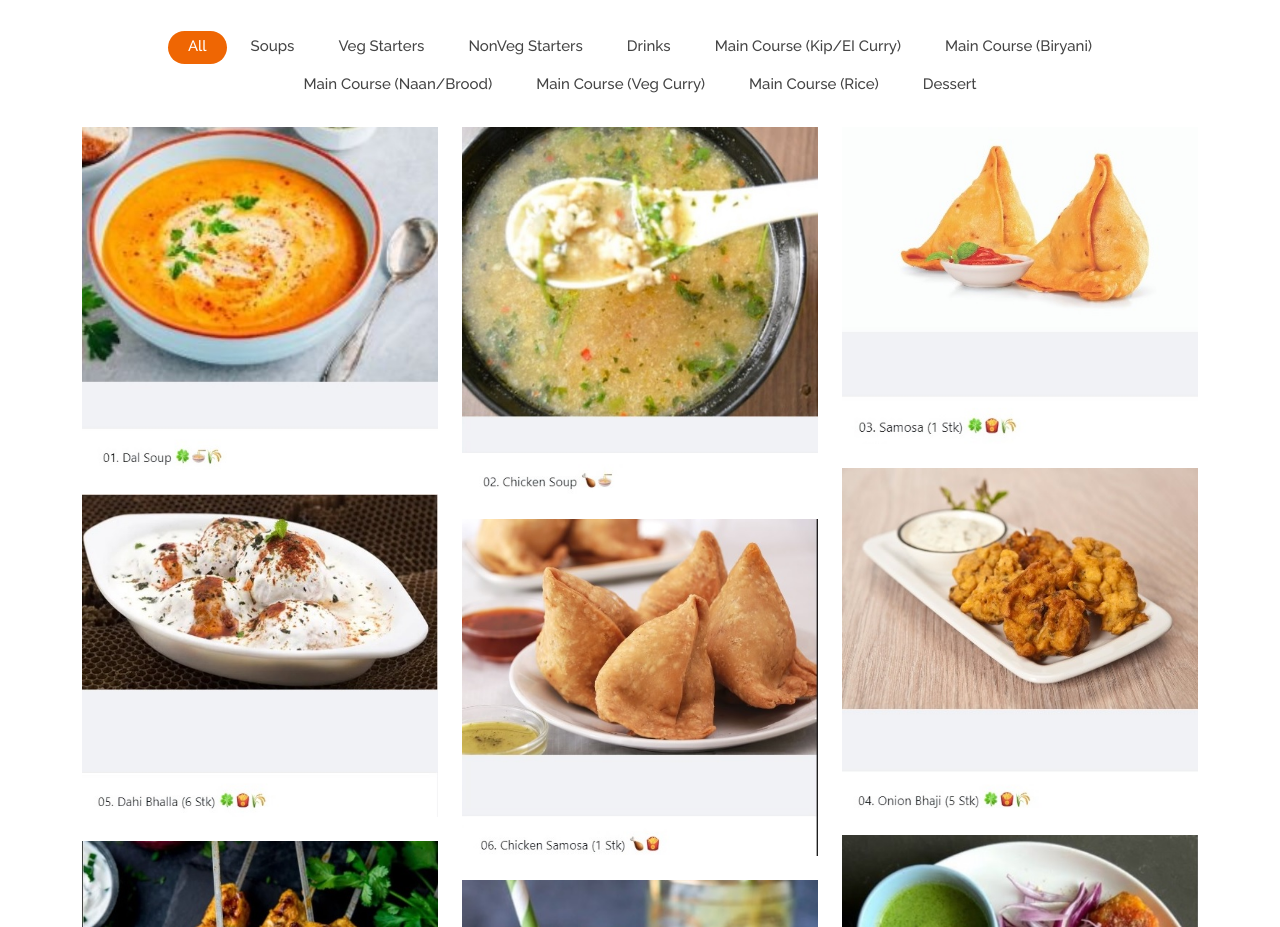
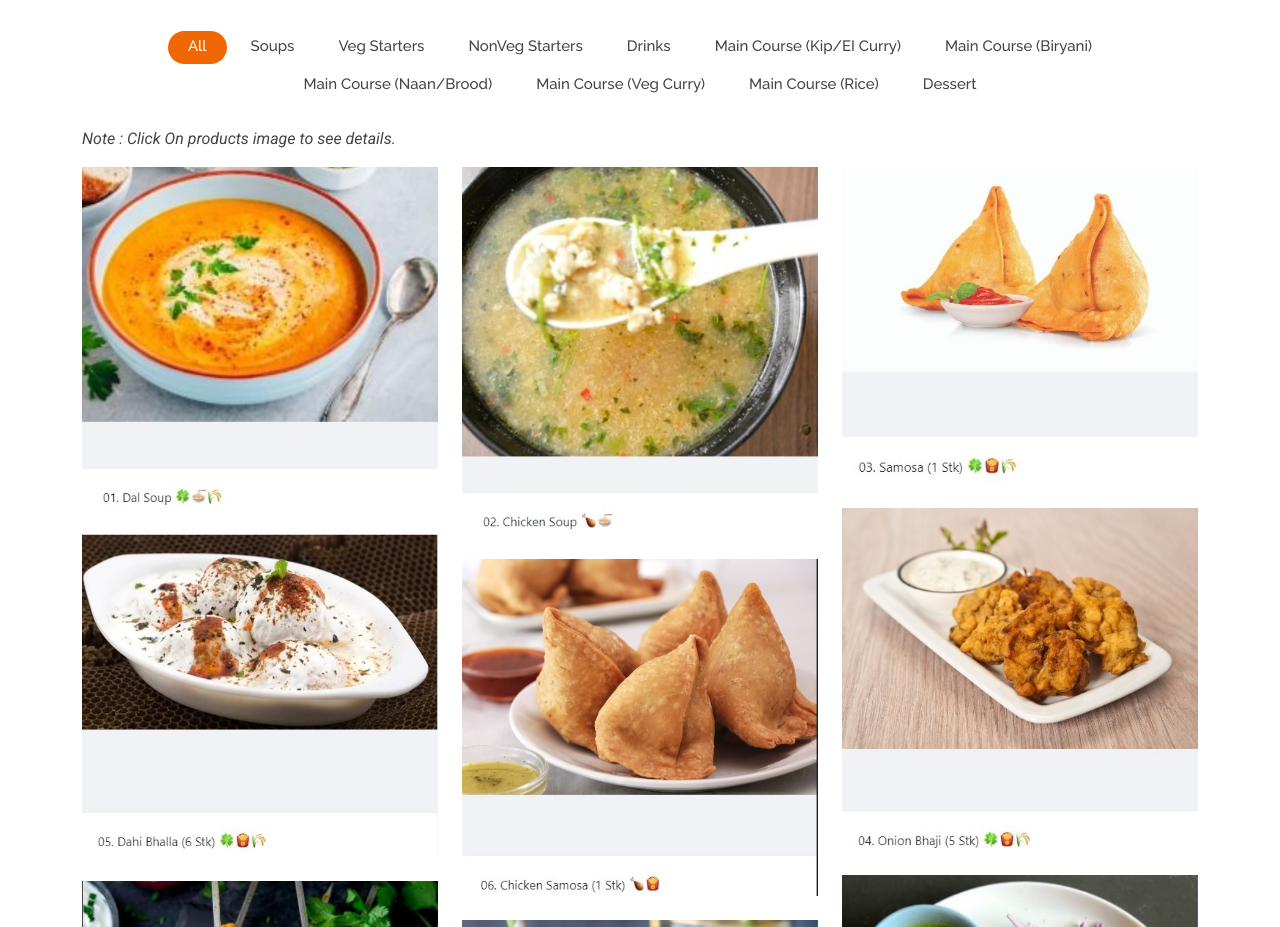
Before and after one commit to tadkaindiamol/tadkaindiamol.github.io, a plain HTML site: page index.html in a window 1280 px wide. Shown: the part 800-1727 px from the top of the page. Drawn offline with Linux system fonts and the light colour scheme.

Commit message:
updated text

```diff
--- a/index.html
+++ b/index.html
@@ -142,6 +142,8 @@
             <li data-filter=".filter-mcrice">Main Course (Rice)</li>
             <li data-filter=".filter-dessert">Dessert</li>
           </ul><!-- End Portfolio Filters -->
+
+          <p><i>Note : Click On products image to see details.</i></p>
 
           <div class="row gy-4 isotope-container" data-aos="fade-up" data-aos-delay="200">
 
```
